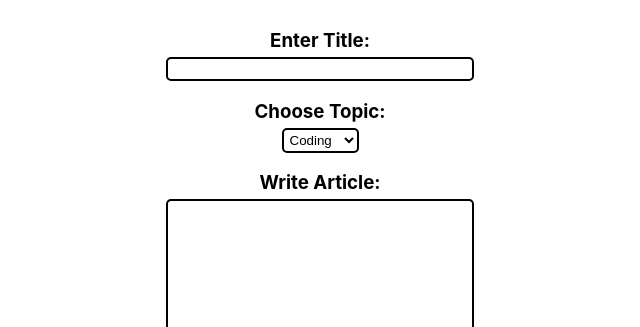
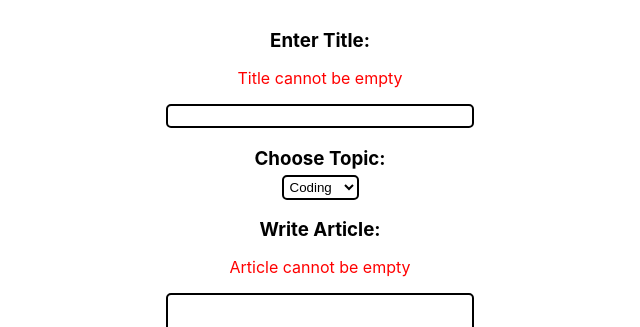
Before and after one commit to samueljeffrey/nc-news-front-end, a React (Create React App) app: page /articles/post-article in a window 1280 px wide. Both pictures are taken after a click on the element "Post". Shown: the part 307-634 px from the top of the page, without its empty margins (320-960 px from the left). Built offline with nearby package versions, Linux system fonts and the light colour scheme; no server answers.

Commit message:
add error handling for text inputs for new comments and new articles

```diff
--- a/src/App.css
+++ b/src/App.css
@@ -126,6 +126,10 @@ button:hover {
 
 h2 {
   margin: 25px auto;
+}
+
+.error-paragraph {
+  color: red;
 }
 
 /* Header */
--- a/src/Components/PostArticle.jsx
+++ b/src/Components/PostArticle.jsx
@@ -9,6 +9,9 @@ export default function PostArticle() {
   const [postClicked, setPostClicked] = useState(false);
   const [posted, setPosted] = useState(false);
   const [newArticleId, setNewArticleId] = useState(false);
+  const [titleError, setTitleError] = useState(false);
+  const [bodyError, setBodyError] = useState(false);
+
   if (posted) {
     return (
       <div>
@@ -25,7 +28,19 @@ export default function PostArticle() {
         <h3 className="article-field-labels" id="post-comment-title-label">
           Enter Title:
         </h3>
-        <input type="text" id="new-article-title" className="input-line" />
+        {titleError ? (
+          <p className="error-paragraph">Title cannot be empty</p>
+        ) : null}
+        {postClicked ? (
+          <input
+            type="text"
+            id="new-article-title"
+            className="input-line"
+            disabled
+          />
+        ) : (
+          <input type="text" id="new-article-title" className="input-line" />
+        )}
         <h3 className="article-field-labels" id="post-comment-topic-label">
           Choose Topic:
         </h3>
@@ -42,7 +57,14 @@ export default function PostArticle() {
         <h3 className="article-field-labels" id="post-comment-body-label">
           Write Article:
         </h3>
-        <textarea id="new-article-body" className="input-box" />
+        {bodyError ? (
+          <p className="error-paragraph">Article cannot be empty</p>
+        ) : null}
+        {postClicked ? (
+          <textarea id="new-article-body" className="input-box" disabled />
+        ) : (
+          <textarea id="new-article-body" className="input-box" />
+        )}
         {postClicked ? (
           <div>
             <h3>Post article?</h3>
@@ -83,6 +105,21 @@ export default function PostArticle() {
                   document.getElementById("new-article-title").value !== ""
                 ) {
                   setPostClicked(true);
+                  setTitleError(false);
+                  setBodyError(false);
+                } else if (
+                  document.getElementById("new-article-body").value !== ""
+                ) {
+                  setTitleError(true);
+                  setBodyError(false);
+                } else if (
+                  document.getElementById("new-article-title").value !== ""
+                ) {
+                  setTitleError(false);
+                  setBodyError(true);
+                } else {
+                  setBodyError(true);
+                  setTitleError(true);
                 }
               }}
             >
--- a/src/Components/PostComment.jsx
+++ b/src/Components/PostComment.jsx
@@ -1,4 +1,5 @@
 import { postComment } from "../Utils/utils.js";
+import { useState } from "react";
 
 export default function PostComment({
   article,
@@ -6,15 +7,20 @@ export default function PostComment({
   user,
   setAddClicked,
 }) {
+  const [error, setError] = useState(false);
   return (
     <div id="add-comment-div">
       <h3>Write comment here:</h3>
+      {error ? (
+        <p className="error-paragraph">Comment cannot be empty</p>
+      ) : null}
       <textarea id="new-comment" className="input-box" />
       <p>
         <span
           className="post-button"
           onClick={() => {
             if (document.getElementById("new-comment").value !== "") {
+              setError(false);
               postComment(
                 article.article_id,
                 user.username,
@@ -23,6 +29,8 @@ export default function PostComment({
                 setComments([]);
                 setAddClicked(false);
               });
+            } else {
+              setError(true);
             }
           }}
         >
```
